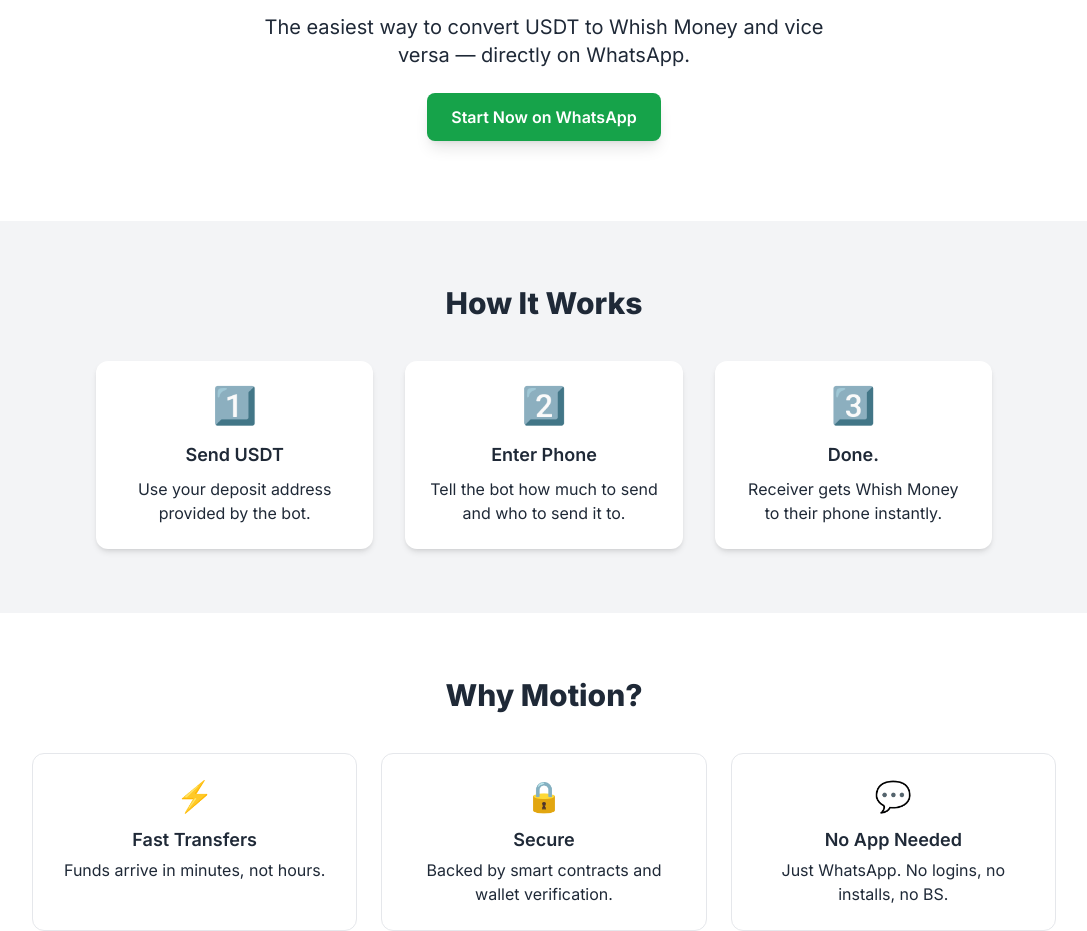
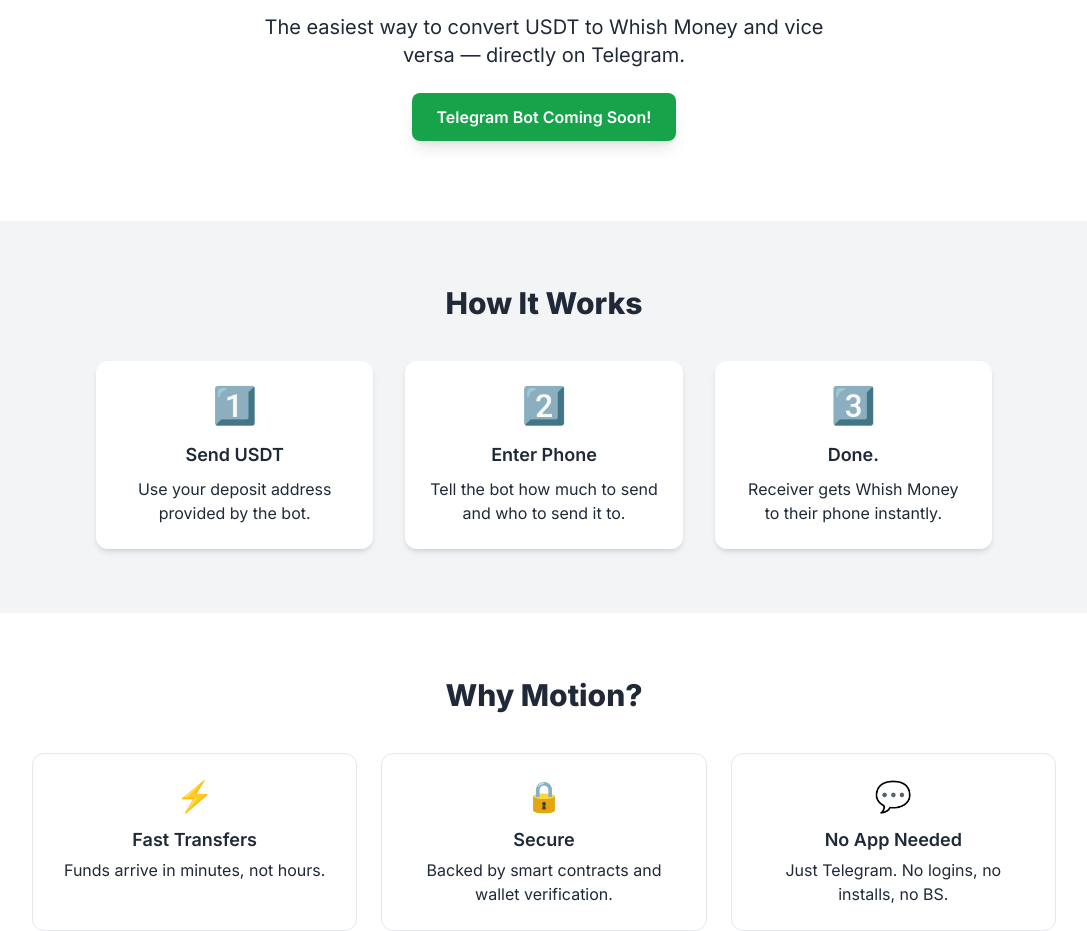
Before and after one commit to alkezz/motion-site, a plain HTML site: page index.html in a window 1280 px wide. Shown: the part 399-1330 px from the top of the page, without its empty margins (96-1183 px from the left). Drawn offline with nearby package versions, Linux system fonts and the light colour scheme.

Commit message:
telegram changes

```diff
--- a/index.html
+++ b/index.html
@@ -3,7 +3,7 @@
   <head>
     <meta charset="UTF-8" />
     <meta name="viewport" content="width=device-width, initial-scale=1.0" />
-    <title>Motion – USDT to Whish on WhatsApp</title>
+    <title>Motion – USDT to Whish on Telegram</title>
     <script src="https://cdn.tailwindcss.com"></script>
     <script>
       tailwind.config = {
@@ -33,10 +33,10 @@
       <div class="max-w-7xl mx-auto px-6 py-20 flex flex-col items-center text-center">
         <img src="./motionLogo_no_bg.png" alt="Motion Logo" class="w-60 md:w-72 mb-4" />
         <p class="text-lg md:text-xl max-w-xl mb-6">
-          The easiest way to convert USDT to Whish Money and vice versa — directly on WhatsApp.
+          The easiest way to convert USDT to Whish Money and vice versa — directly on Telegram.
         </p>
         <a href="https://wa.me/your-bot-link" class="inline-block bg-primary text-white font-semibold px-6 py-3 rounded-lg shadow-lg hover:bg-green-700 transition">
-          Start Now on WhatsApp
+          Telegram Bot Coming Soon!
         </a>
       </div>
     </section>
@@ -80,7 +80,7 @@
         <div class="p-6 rounded-xl border">
           <div class="text-3xl text-primary mb-3">💬</div>
           <h3 class="font-semibold text-lg mb-1">No App Needed</h3>
-          <p>Just WhatsApp. No logins, no installs, no BS.</p>
+          <p>Just Telegram. No logins, no installs, no BS.</p>
         </div>
       </div>
     </section>
@@ -95,7 +95,7 @@
         </div>
         <div>
           <h4 class="font-semibold text-lg mb-1">Do I need an account?</h4>
-          <p>No accounts, no KYC. Just your WhatsApp and USDT wallet.</p>
+          <p>No accounts, no KYC. Just your Telegram and USDT wallet.</p>
         </div>
         <div>
           <h4 class="font-semibold text-lg mb-1">What are the fees?</h4>
```
Also changed, not shown: about.html (+1 -1 lines).
